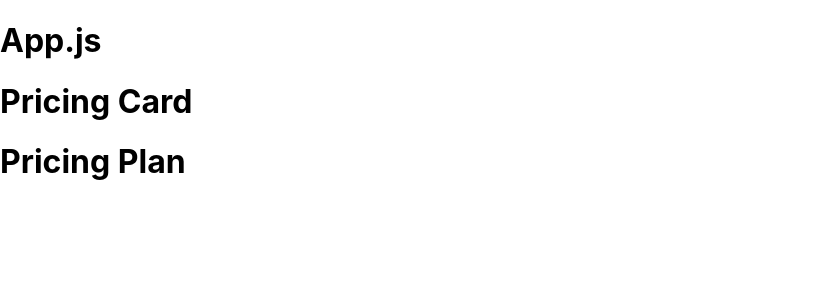
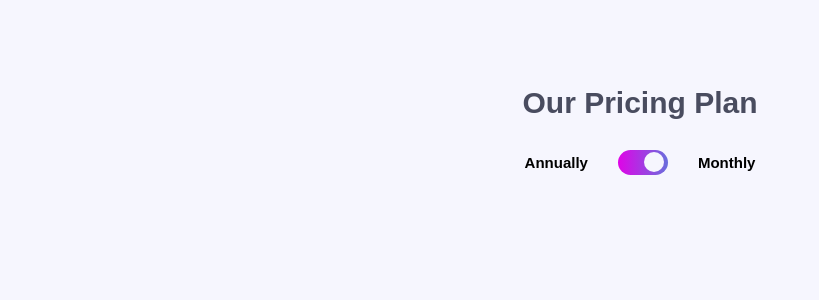
Before and after one commit to moris96/react-pricing-plan, a React (Create React App) app: page / in a window 1280 px wide. Shown: the top 300 px of the page, without its empty margins (0-819 px from the left). Built offline with nearby package versions, Linux system fonts and the light colour scheme.

Commit message:
PricingPlan.js and css stage1 complete

```diff
--- a/src/App.js
+++ b/src/App.js
@@ -6,7 +6,7 @@ import PricingPlan from "./components/PricingPlan/PricingPlan";
 function App() {
   return (
     <div className="App">
-      <h1>App.js</h1>
+      {/* <h1>App.js</h1> */}
       <PricingCard/>
       <PricingPlan/>
     </div>
--- a/src/components/PricingCard/PricingCard.js
+++ b/src/components/PricingCard/PricingCard.js
@@ -3,7 +3,7 @@ import React from 'react'
 const PricingCard = () => {
   return (
     <div>
-      <h1>Pricing Card</h1>
+      {/* <h1>Pricing Card</h1> */}
     </div>
   )
 }
--- a/src/components/PricingPlan/PricingPlan.css
+++ b/src/components/PricingPlan/PricingPlan.css
@@ -0,0 +1,122 @@
+.PricingApp {
+    position: relative;
+    min-height: 100vh;
+    min-height: 100dvh;
+    font-family: "Montserrat", sans-serif;
+    font-weight: var(--primary-fw);
+    font-size: var(--primary-fs);
+    display: grid;
+    place-items: center;
+    background-color: var(--neutral-very-light-grayish-blue);
+    /* background-image: url("../images/bg-top.svg"); */
+    background-position: top right;
+    background-repeat: no-repeat;
+    background-size: 375px 658px;
+    z-index: 999;
+}
+
+.PricingApp::before {
+    content: "";
+    position: absolute;
+    bottom: 0;
+    left: 0;
+    max-width: 353px;
+    width: 100%;
+    height: 304px;
+    /* background-image: url("../images/bg-bottom.svg"); */
+    background-repeat: no-repeat;
+    background-size: contain;
+    z-index: -1;
+}
+
+button {
+    font-family: "Montserrat", sans-serif;
+    font-weight: var(--primary-fw);
+    font-size: var(--primary-fs);
+}
+
+
+/* toggle */
+.PricingApp .price-switch {
+    --border-radius: 10em;
+    display: block;
+    width: 50px;
+    height: 25px;
+    border-radius: var(--border-radius);
+    position: relative;
+    cursor: pointer;
+}
+
+.PricingApp .price-checkbox {
+    opacity: 0;
+    height: 0;
+    width: 0;
+}
+
+.PricingApp .switch-slider {
+    position: absolute;
+    top: 0;
+    left: 0;
+    width: 50px;
+    height: 25px;
+    border-radius: var(--border-radius);
+    background-image: linear-gradient(to right, var(--primary-linear-gradient));
+}
+
+.PricingApp .switch-slider:is(:hover, :focus-visible) {
+    opacity: 0.7;
+}
+
+.PricingApp .switch-slider::before {
+    content: "";
+    position: absolute;
+    top: 2px;
+    left: 4px;
+    width: 20px;
+    border-radius: 50%;
+    aspect-ratio: 1;
+    background-color: var(--neutral-very-light-grayish-blue);
+    transform: translateX(calc(100% + 2px));
+    transition: 0.3s ease;
+}
+
+.PricingApp .price-checkbox:checked + .switch-slider::before {
+    transform: translateX(0%);
+}
+
+.PricingApp .app-container {
+    width: min(90%, 70rem);
+}
+
+.PricingApp header .header-topic {
+    text-align: center;
+    color: var(--neutral-dark-grayish-blue);
+}
+
+.PricingApp header > .header-row {
+    margin-top: 2em;
+    display: flex;
+    justify-content: center;
+    align-items: center;
+    gap: 2em;
+}
+
+.PricingApp .pricing-cards {
+    margin-top: 4em;
+    min-height: 30rem;
+    display: flex;
+    justify-content: center;
+    align-items: center;
+}
+
+
+/* mobile-responsive */
+@media screen and (max-width: 800px) {
+    .PricingApp {
+      padding-block: 4em;
+    }
+    .PricingApp .pricing-cards {
+      flex-direction: column;
+      gap: 2em;
+    }
+}
--- a/src/components/PricingPlan/PricingPlan.js
+++ b/src/components/PricingPlan/PricingPlan.js
@@ -1,9 +1,24 @@
-import React from 'react'
+import React from 'react';
+import './PricingPlan.css'
 
 const PricingPlan = () => {
   return (
-    <div>
-      <h1>Pricing Plan</h1>
+    <div className='PricingApp'>
+        <div className='app-container'>
+            {/* header */}
+            <header>
+                <h1 className='header-topic'>Our Pricing Plan</h1>
+                <div className='header-row'>
+                    <p>Annually</p>
+                    <label className='price-switch'>
+                        <input className='price-checkbox' type='checkbox' />
+                        <div className='switch-slider'></div>
+                    </label>
+                    <p>Monthly</p>
+                </div>
+            </header>
+            <div className='pricing-cards' />
+        </div>
     </div>
   )
 }
--- a/src/index.css
+++ b/src/index.css
@@ -1,13 +1,18 @@
-body {
+*,
+*::before,
+*::after {
+  box-sizing: border-box;
+  padding: 0;
   margin: 0;
-  font-family: -apple-system, BlinkMacSystemFont, 'Segoe UI', 'Roboto', 'Oxygen',
-    'Ubuntu', 'Cantarell', 'Fira Sans', 'Droid Sans', 'Helvetica Neue',
-    sans-serif;
-  -webkit-font-smoothing: antialiased;
-  -moz-osx-font-smoothing: grayscale;
 }
 
-code {
-  font-family: source-code-pro, Menlo, Monaco, Consolas, 'Courier New',
-    monospace;
+:root {
+  --primary-fw: 700;
+  --primary-fs: 15px;
+  --primary-linear-gradient: hsl(298, 97%, 46%), hsl(237, 63%, 64%);
+  --neutral-very-light-grayish-blue: hsl(240, 78%, 98%);
+  --neutral-light-grayish-blue: hsl(234, 14%, 74%);
+  --neutral-grayish-blue: hsl(233, 13%, 49%);
+  --neutral-dark-grayish-blue: hsl(232, 13%, 33%);
+  --neutral-white: hsl(0, 0%, 100%);
 }
```
